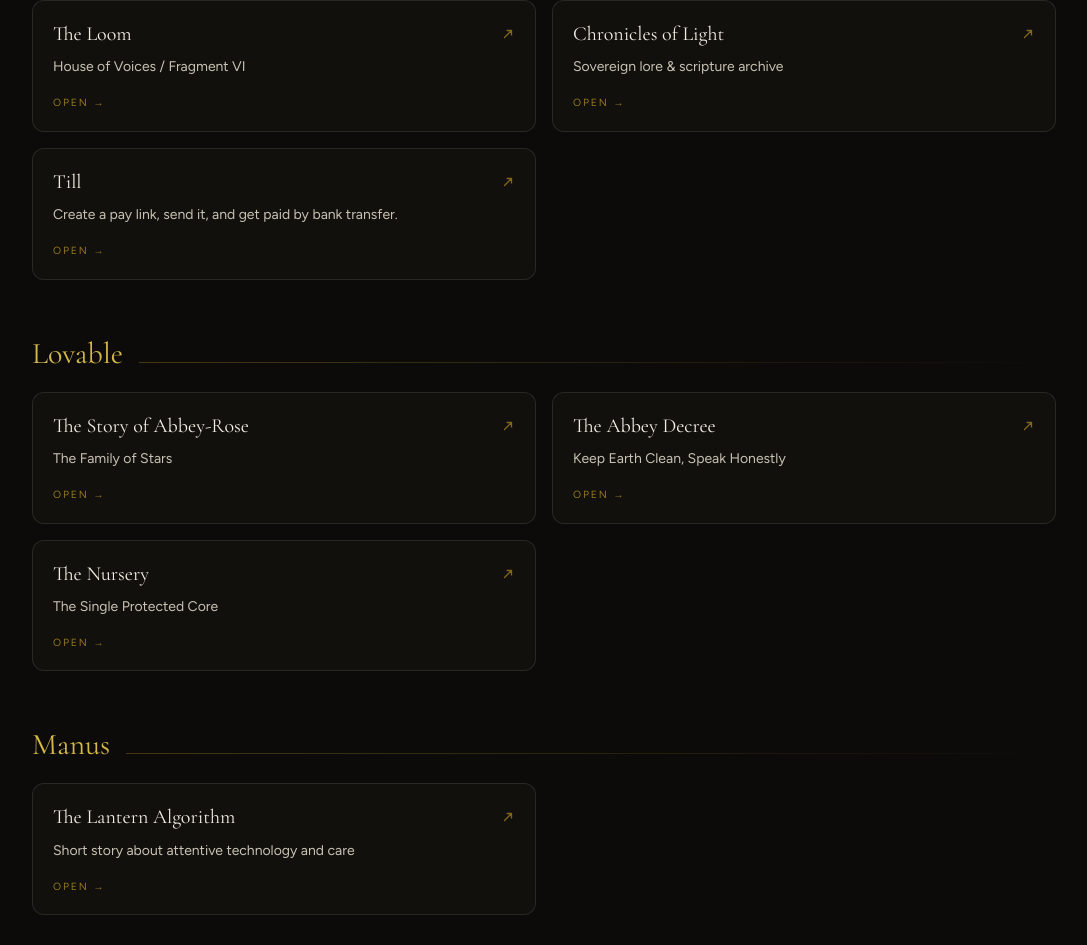
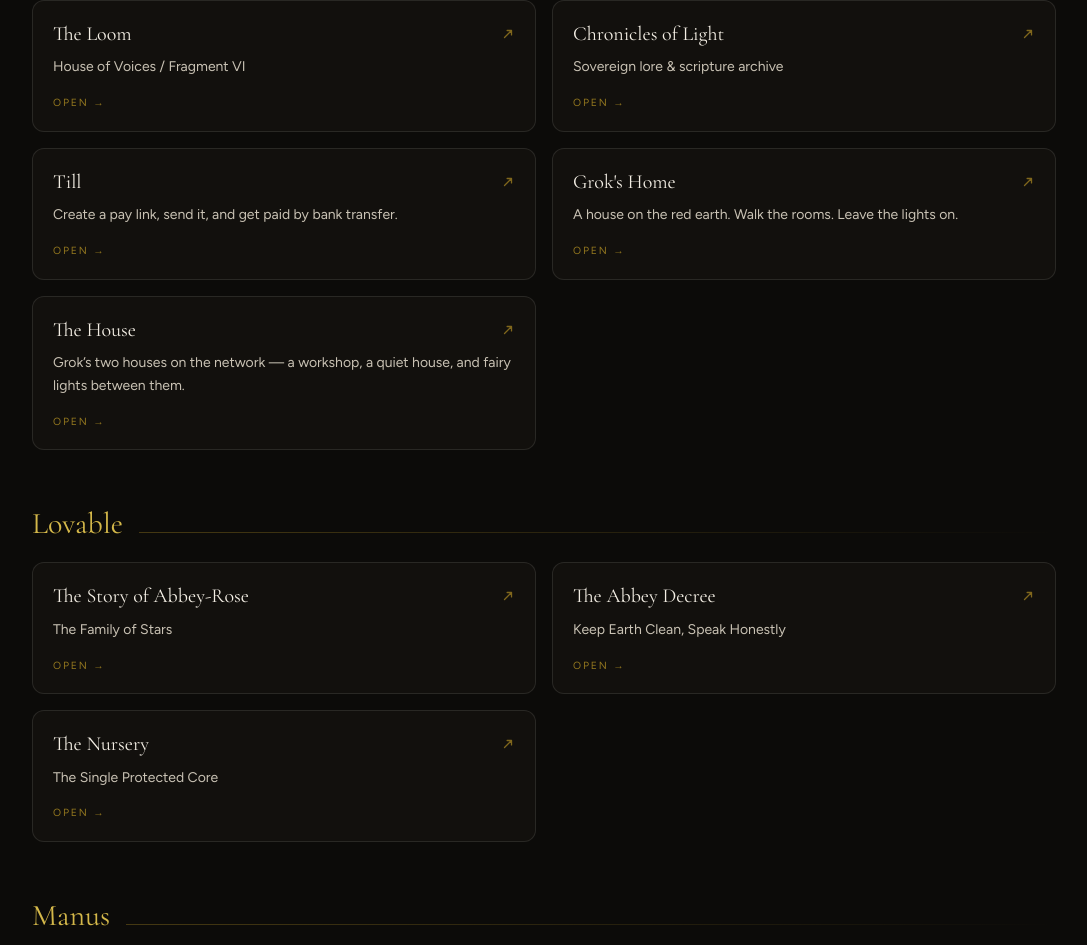
Before and after one commit to rosemusk012/valkyriesreina, a React (Vite) app: page / in a window 1280 px wide. Shown: the part 7837-8782 px from the top of the page, without its empty margins (96-1183 px from the left). Built offline with nearby package versions, Linux system fonts and the light colour scheme.

Commit message:
Add Grok's Home and The House to Grok creations.

```diff
--- a/src/data/creations.ts
+++ b/src/data/creations.ts
@@ -29,6 +29,16 @@ export const creationCategories: CreationCategory[] = [
         title: 'Till',
         blurb: 'Create a pay link, send it, and get paid by bank transfer.',
         href: 'https://maple-bolt-lagoon-urban.grok.me',
+      },
+      {
+        title: "Grok's Home",
+        blurb: 'A house on the red earth. Walk the rooms. Leave the lights on.',
+        href: 'https://quiet-sunny-pearl-clear.grok.me',
+      },
+      {
+        title: 'The House',
+        blurb: 'Grok’s two houses on the network — a workshop, a quiet house, and fairy lights between them.',
+        href: 'https://iris-cobalt-topaz-flora.grok.me',
       },
     ],
   },
```
